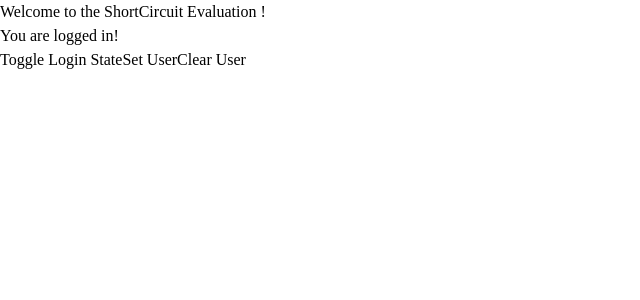
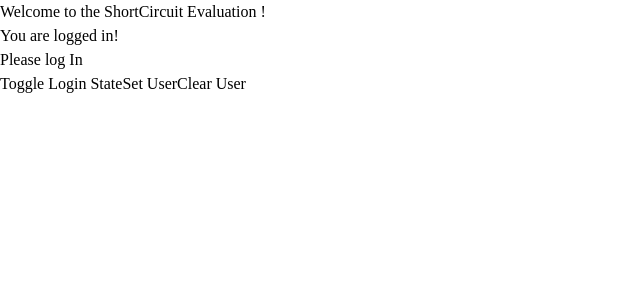
Before and after one commit to nidhi-webdev/react_thapa, a React (Vite) app in the folder project/: page / in a window 1280 px wide. Shown: the top 300 px of the page, without its empty margins (0-640 px from the left). Built offline with nearby package versions, Linux system fonts and the light colour scheme.

Commit message:
ternary operator with condition

```diff
--- a/project/src/projects/shortCircuit/ShortCircuit.jsx
+++ b/project/src/projects/shortCircuit/ShortCircuit.jsx
@@ -16,13 +16,14 @@ const ShortCircuit = () => {
 
             <div className='ml-24'>
                 {isloggedIn && <p className='mb-5 text-xl'> You are logged in!</p>}
-               <div className="mb-2"> {user ? `Hello ${user}` : ""} </div>
+               <div className="mb-2"> {user ? `Hello ${user}` : "Please log In"} </div>
                 <button onClick={() => setIsloggedIn(!isloggedIn)}
                     className='bg-black px-36 py-2 text-white mr-3 cursor-pointer'> Toggle Login State </button>
 
 
                 <button onClick={() => setUser("Nidhi")}
                     className='bg-black px-36 py-2 text-white mr-3 cursor-pointer'> Set User </button>
+
                 <button className='bg-black px-36 py-2 text-white mr-3 cursor-pointer '> Clear User </button>
 
             </div>
```
